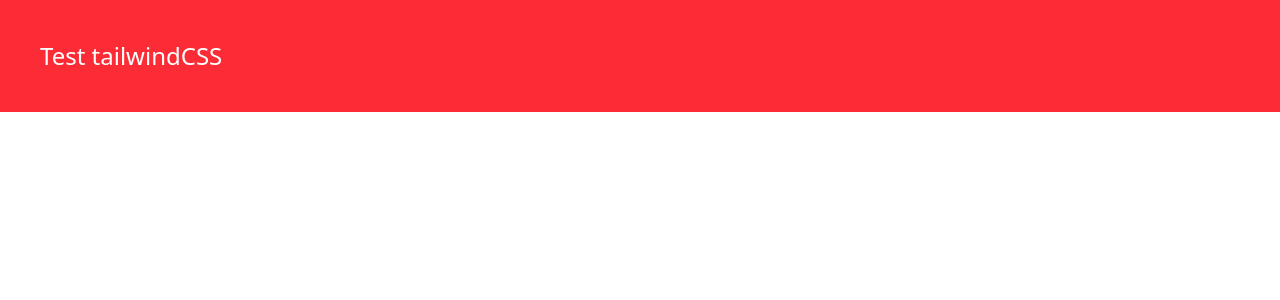
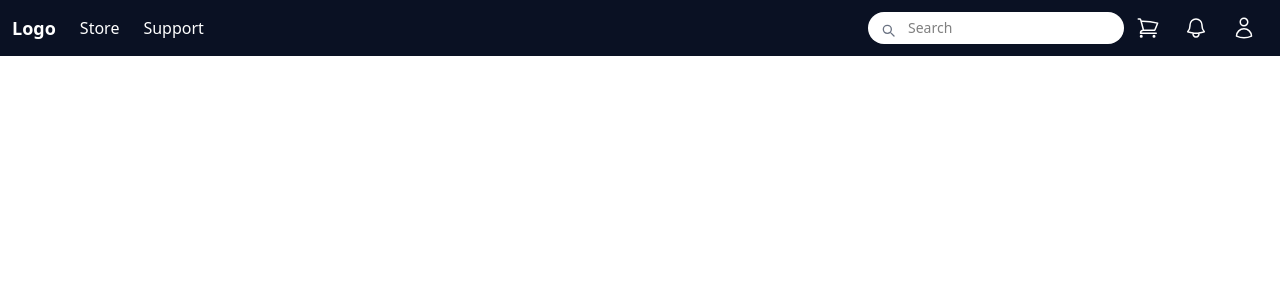
Before and after one commit to isola513i/INTEGRATED-PROJECT01, a Vue app in the folder packages/frontend/: page / in a window 1280 px wide. Shown: the top 300 px of the page. Built offline with nearby package versions, Linux system fonts and the light colour scheme.

Commit message:
create component navbar

```diff
--- a/packages/frontend/src/App.vue
+++ b/packages/frontend/src/App.vue
@@ -1,7 +1,14 @@
-<script setup></script>
+<script setup>
+import { RouterView } from 'vue-router'
+
+
+</script>
 
 <template>
-  <div class="bg-red-500 text-white p-10 text-2xl">Test tailwindCSS</div>
+  <div class="min-h-screen bg-amber-50">
+    <RouterView />
+
+  </div>
 </template>
 
 <style scoped></style>
--- /dev/null
+++ b/packages/frontend/src/components/Footer.vue
@@ -0,0 +1,9 @@
+<script setup>
+
+</script>
+
+<template>
+
+</template>
+
+<style scoped></style>
--- /dev/null
+++ b/packages/frontend/src/components/Navbar.vue
@@ -0,0 +1,80 @@
+<script setup>
+import { ref } from 'vue'
+
+const isOpen = ref(false)
+</script>
+
+<template>
+  <nav class="bg-[#0A1123] fixed w-full z-50 text-white px-3 py-3">
+    <div class="max-w-7xl mx-auto flex items-center justify-between">
+      <!-- เมนูซ้าย -->
+      <div class="flex items-center space-x-6">
+        <span class="font-bold text-lg">Logo</span>
+
+        <!-- เมนูหลัก (ซ่อนบนมือถือ) -->
+        <div class="hidden md:flex space-x-6">
+          <a href="#" class="hover:underline">Store</a>
+          <a href="#" class="hover:underline">Support</a>
+
+        </div>
+      </div>
+
+      <!-- เมนูขวา -->
+      <div class="flex items-center space-x-3">
+        <!-- ช่องค้นหา (ซ่อนบนมือถือ) -->
+        <div class="relative hidden sm:block">
+          <input type="text" placeholder="Search"
+          class="pl-10 pr-4 py-1.5 rounded-full bg-white text-black text-sm focus:outline-none w-48 sm:w-64"
+          />
+
+          <svg class="w-4 h-4 absolute left-3 top-2.5 text-gray-500" fill="none" stroke="currentColor" stroke-width="2"
+            viewBox="0 0 24 24">
+            <path stroke-linecap="round" stroke-linejoin="round"
+              d="M21 21l-4.35-4.35M17 11a6 6 0 11-12 0 6 6 0 0112 0z" />
+          </svg>
+        </div>
+
+        <!-- ไอคอน -->
+        <div class="hidden md:flex items-center space-x-6">
+          <button class="hover:text-gray-400" aria-label="Cart">
+            <svg xmlns="http://www.w3.org/2000/svg" fill="none" viewBox="0 0 24 24" stroke-width="1.5" stroke="currentColor" class="size-6">
+            <path stroke-linecap="round" stroke-linejoin="round" d="M2.25 3h1.386c.51 0 .955.343 1.087.835l.383 1.437M7.5 14.25a3 3 0 0 0-3 3h15.75m-12.75-3h11.218c1.121-2.3 2.1-4.684 2.924-7.138a60.114 60.114 0 0 0-16.536-1.84M7.5 14.25 5.106 5.272M6 20.25a.75.75 0 1 1-1.5 0 .75.75 0 0 1 1.5 0Zm12.75 0a.75.75 0 1 1-1.5 0 .75.75 0 0 1 1.5 0Z" />
+            </svg>
+
+          </button>
+          <button class="hover:text-gray-400" aria-label="Notifications">
+            <svg xmlns="http://www.w3.org/2000/svg" fill="none" viewBox="0 0 24 24" stroke-width="1.5" stroke="currentColor" class="size-6">
+            <path stroke-linecap="round" stroke-linejoin="round" d="M14.857 17.082a23.848 23.848 0 0 0 5.454-1.31A8.967 8.967 0 0 1 18 9.75V9A6 6 0 0 0 6 9v.75a8.967 8.967 0 0 1-2.312 6.022c1.733.64 3.56 1.085 5.455 1.31m5.714 0a24.255 24.255 0 0 1-5.714 0m5.714 0a3 3 0 1 1-5.714 0" />
+            </svg>
+
+          </button>
+          <button class="hover:text-gray-400" aria-label="User">
+            <svg xmlns="http://www.w3.org/2000/svg" fill="none" viewBox="0 0 24 24" stroke-width="1.5" stroke="currentColor" class="size-6">
+            <path stroke-linecap="round" stroke-linejoin="round" d="M15.75 6a3.75 3.75 0 1 1-7.5 0 3.75 3.75 0 0 1 7.5 0ZM4.501 20.118a7.5 7.5 0 0 1 14.998 0A17.933 17.933 0 0 1 12 21.75c-2.676 0-5.216-.584-7.499-1.632Z" />
+            </svg>
+
+          </button>
+        </div>
+
+        <!-- Hamburger button -->
+        <button class="md:hidden" @click="isOpen = !isOpen" aria-label="Menu">
+          <svg class="w-6 h-6" fill="none" stroke="currentColor" stroke-width="2"
+            viewBox="0 0 24 24">
+            <path stroke-linecap="round" stroke-linejoin="round"
+              d="M4 6h16M4 12h16M4 18h16" />
+          </svg>
+        </button>
+      </div>
+    </div>
+
+    <!-- เมนูบนมือถือ -->
+    <div v-if="isOpen" class="md:hidden mt-3 px-4 space-y-2">
+      <a href="#" class="block hover:underline">Support</a>
+      <a href="#" class="block hover:underline">Support</a>
+      <a href="#" class="block hover:underline">Support</a>
+      <a href="#" class="block hover:underline">Store</a>
+    </div>
+  </nav>
+</template>
+
+<style scoped></style>
--- a/packages/frontend/src/main.js
+++ b/packages/frontend/src/main.js
@@ -4,7 +4,9 @@ import { createApp } from 'vue'
 import { createPinia } from 'pinia'
 
 import App from './App.vue'
+import router from './router'
 const app = createApp(App)
 
 app.use(createPinia())
+app.use(router)
 app.mount('#app')
--- /dev/null
+++ b/packages/frontend/src/router/index.js
@@ -0,0 +1,19 @@
+
+import { createRouter, createWebHistory} from "vue-router"
+
+const router = createRouter({
+    history: createWebHistory(import.meta.env.BASE_URL),
+    routes:[
+        {
+            path:'/',
+            name :'home',
+            component: () => import('@/view/Home.vue')
+        },
+        {
+            path:'/sale-items',
+            name :'sale-items',
+            component: () => import('@/view/Shop.vue')
+        }
+    ]
+})
+export default router
--- /dev/null
+++ b/packages/frontend/src/view/Home.vue
@@ -0,0 +1,13 @@
+<script setup>
+import Navbar from '@/components/Navbar.vue';
+
+</script>
+
+<template>
+  <Navbar/>
+  <div class="min-h-screen bg-white">
+    Home
+    </div>
+</template>
+
+<style scoped></style>
--- /dev/null
+++ b/packages/frontend/src/view/Shop.vue
@@ -0,0 +1,13 @@
+<script setup>
+import Navbar from '@/components/Navbar.vue';
+
+</script>
+
+<template>
+  <Navbar/>
+
+
+</template>
+
+
+<style scoped></style>
```
Also changed, not shown: packages/frontend/public/image/cart.png (added).
